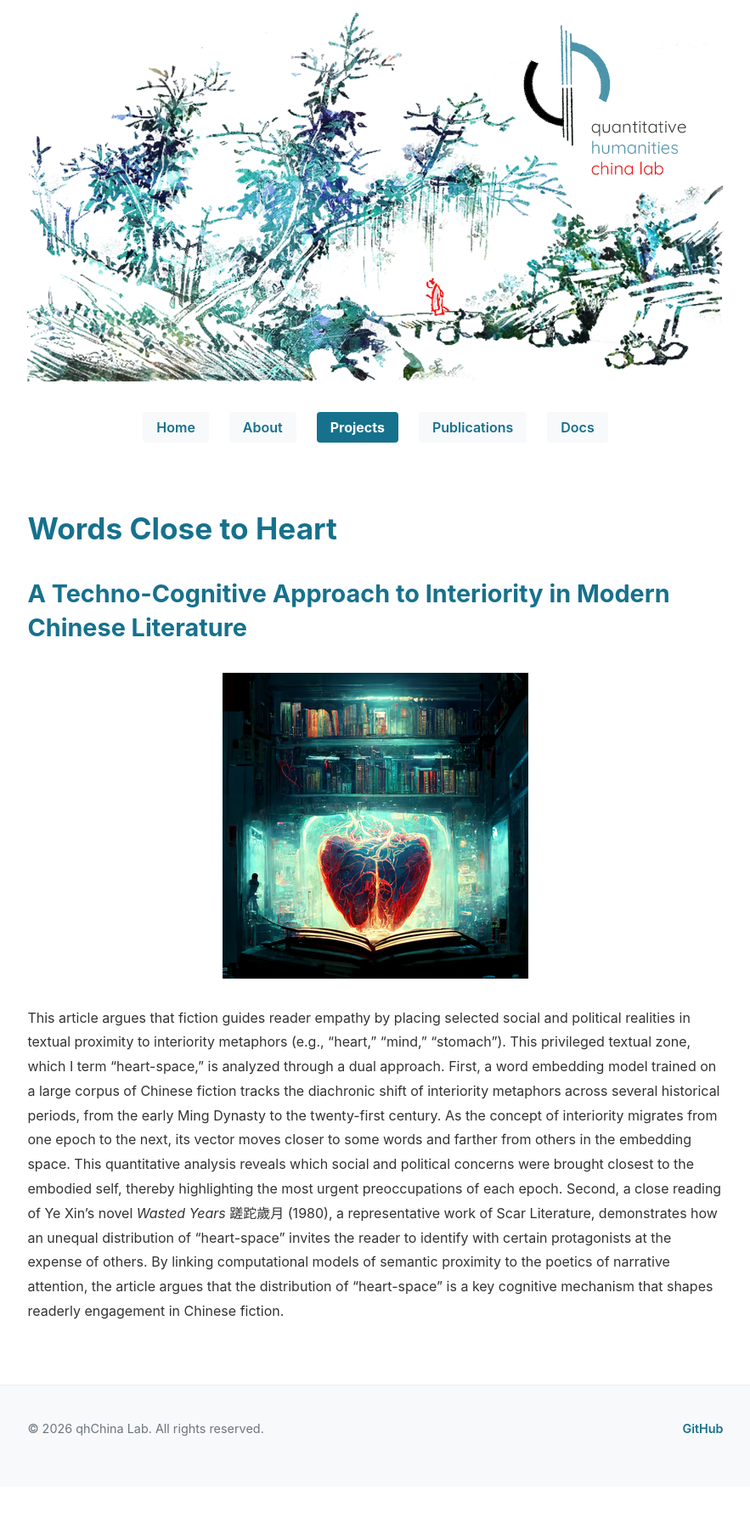
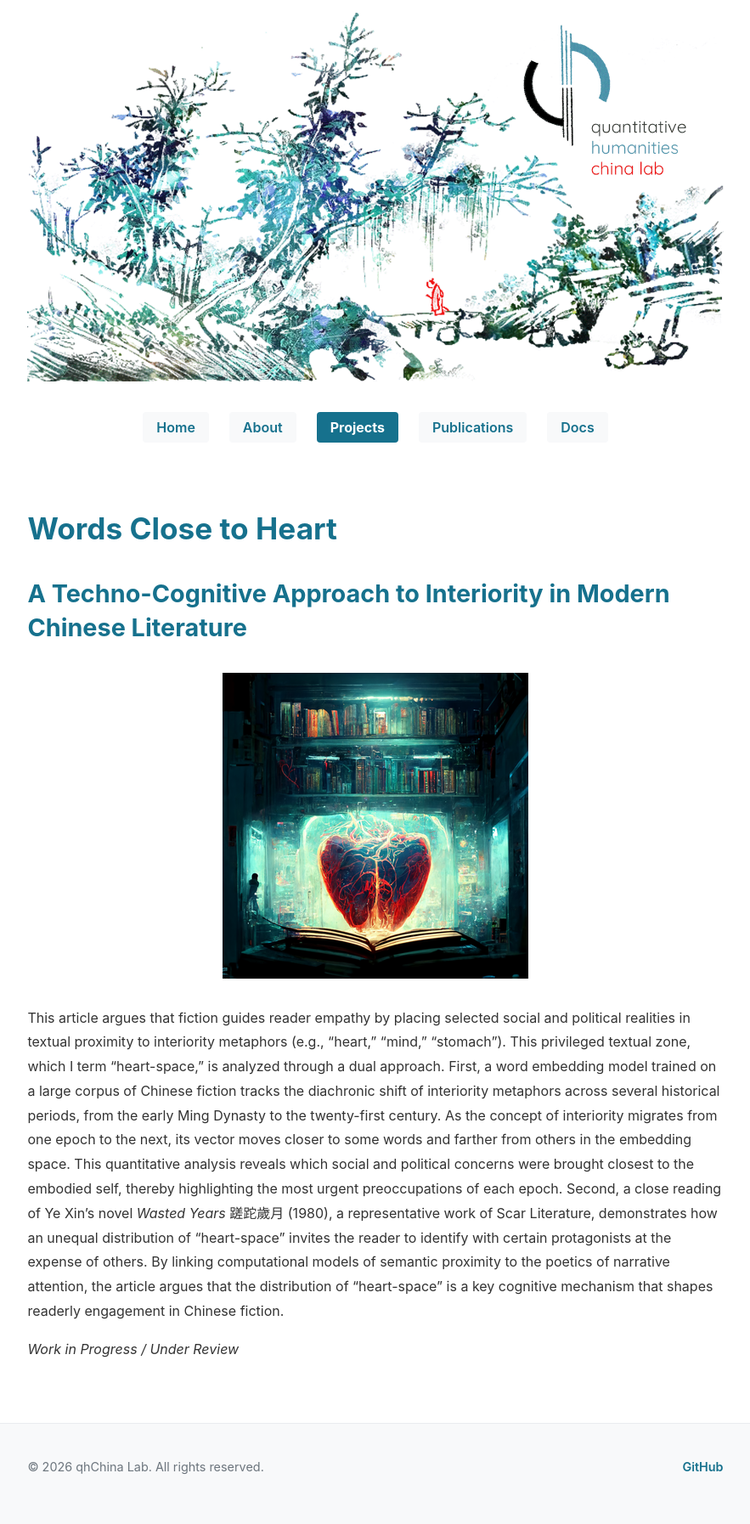
Before and after one commit to mcjkurz/qhchina, a Jekyll site: the page built from docs/projects/words-close-to-heart/index.md, in a window 1280 px wide. Shown: the whole page at 85% size, without its empty margins (198-1081 px from the left). Built offline with Jekyll 4.4.1, drawn with Linux system fonts in a browser that asks for light colours; before the commit the page ends 1750 px from its top, so only the background shows below that.

Commit message:
geometry parallelism

```diff
--- a/docs/projects/words-close-to-heart/index.md
+++ b/docs/projects/words-close-to-heart/index.md
@@ -11,3 +11,5 @@ permalink: /projects/words-close-to-heart/
 <img src="main.png" alt="Words Close to Heart" style="max-width: 100%; height: auto; margin: 2rem auto; display: block;">
 
 This article argues that fiction guides reader empathy by placing selected social and political realities in textual proximity to interiority metaphors (e.g., “heart,” “mind,” “stomach”). This privileged textual zone, which I term “heart-space,” is analyzed through a dual approach. First, a word embedding model trained on a large corpus of Chinese fiction tracks the diachronic shift of interiority metaphors across several historical periods, from the early Ming Dynasty to the twenty-first century. As the concept of interiority migrates from one epoch to the next, its vector moves closer to some words and farther from others in the embedding space. This quantitative analysis reveals which social and political concerns were brought closest to the embodied self, thereby highlighting the most urgent preoccupations of each epoch. Second, a close reading of Ye Xin’s novel *Wasted Years* 蹉跎歲月 (1980), a representative work of Scar Literature, demonstrates how an unequal distribution of “heart-space” invites the reader to identify with certain protagonists at the expense of others. By linking computational models of semantic proximity to the poetics of narrative attention, the article argues that the distribution of “heart-space” is a key cognitive mechanism that shapes readerly engagement in Chinese fiction.
+
+*Work in Progress / Under Review*
```
